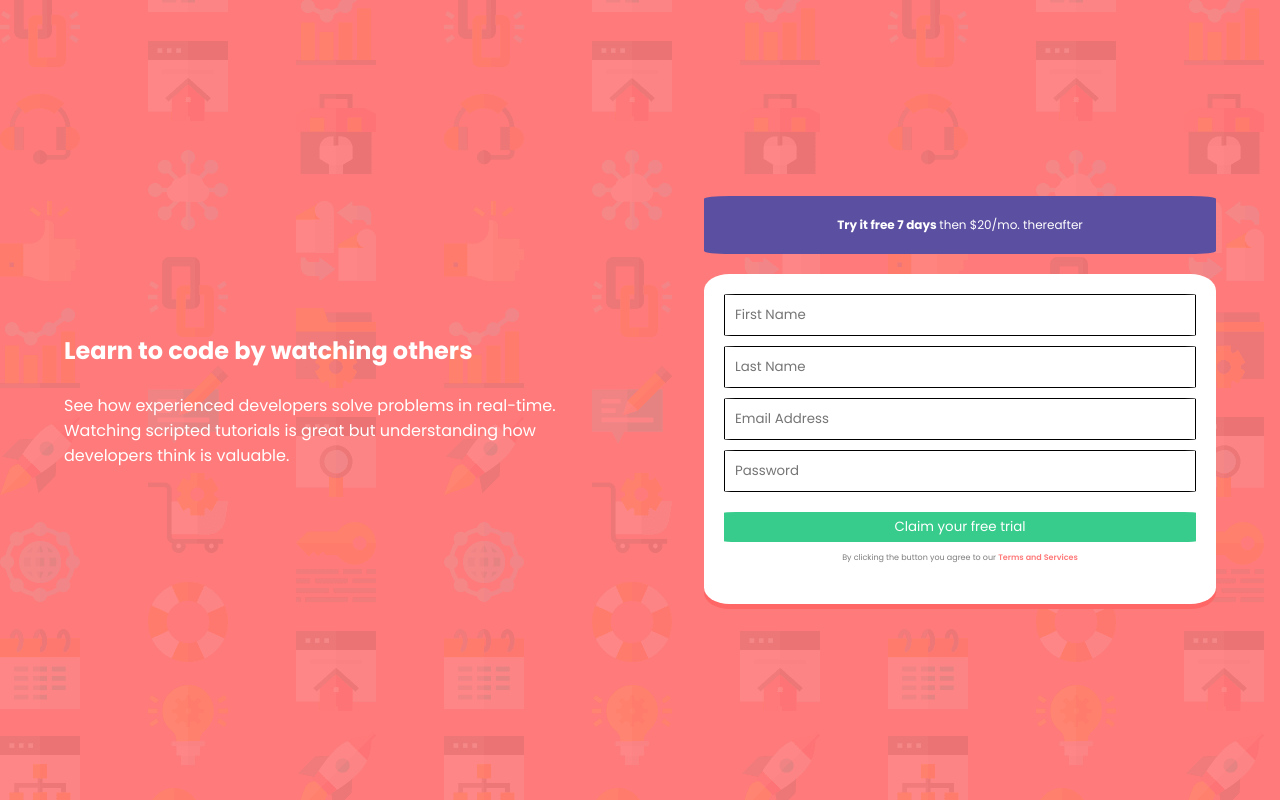
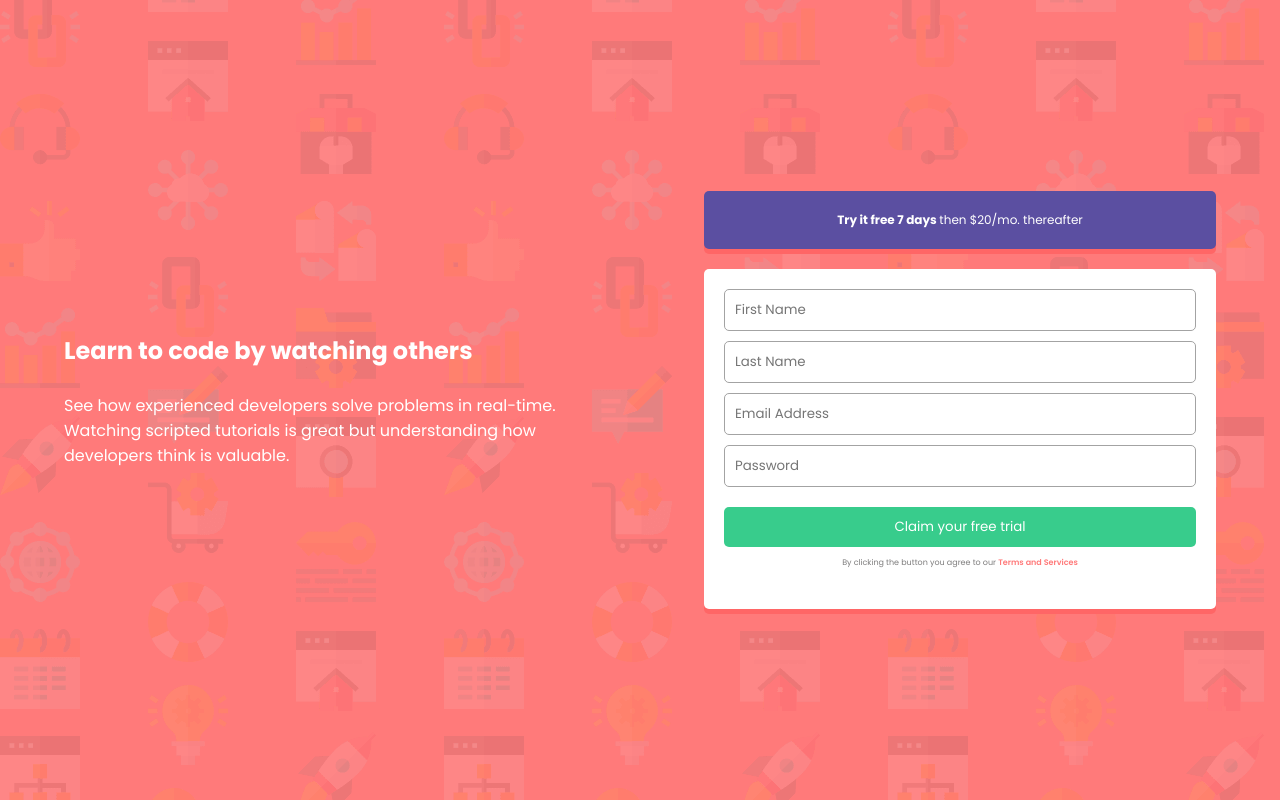
Before and after one commit to Ehrlacker/Signup-form, a plain HTML site: page index.html in a window 1280 px wide. Drawn offline with Linux system fonts and the light colour scheme; files whose address does not match are found by name.

Commit message:
fix styling

```diff
--- a/CSS/style.css
+++ b/CSS/style.css
@@ -62,10 +62,12 @@ text-align:left;
 color: white;
 background-color: hsl(249, 34%, 47%);
 margin-bottom: 20px;
-border-radius: 5%;
+border-radius: 5px;
 font-size: .75rem;
 padding: 20px 0;
 font-weight: 700;
+box-shadow: 0px 5px   hsl(0, 100%, 70%);
+
 }
 
 .right-top-span{
@@ -77,7 +79,7 @@ form{
     display: flex;
     flex-direction: column;
     padding: 20px;
-    border-radius: 5%;
+    border-radius: 5px;
     box-shadow: 0px 5px   hsl(0, 100%, 70%);
 }
 
@@ -86,16 +88,24 @@ form{
     padding: 10px;
     margin-bottom: 10px;
     border: solid 1px;
-    border-radius: 2.5%;
+    border-radius: 5px;
+    border: 1px solid rgb(163, 163, 163);
+}
+
+.warning{
+    color: red;
+    text-align:right;
+    font-size: .8rem;
+    display: none;
 }
 
 button{
     background-color: hsl(154, 59%, 51%);
     color: white;
     border: none;
-    padding:  5px;
+    padding:  10px;
     margin: 10px 0;
-    border-radius: 2.5%;
+    border-radius: 5px;
 }
 
 .right-bottom-p{
--- a/JS/script.js
+++ b/JS/script.js
@@ -1 +1,6 @@
 'use strict'
+
+const firstName = document.querySelector('.first-name');
+const lastName = document.querySelector('.last-name');
+const email = document.querySelector('.email');
+const password = document.querySelector('.password');
--- a/index.html
+++ b/index.html
@@ -29,10 +29,14 @@
     </div>
 
     <form>
-      <input class="in" type="text" placeholder="First Name">
-      <input class="in" type="text" placeholder="Last Name">
-      <input class="in" type="text" placeholder="Email Address">
-      <input class="in" type="text" placeholder="Password">
+      <input class="in first-name" type="text" placeholder="First Name">
+      <p class="warning">First Name cannot be empty</p>
+      <input class="in last-name" type="text" placeholder="Last Name">
+      <p class="warning">Last Name cannot be empty</p>
+      <input class="in email" type="email" placeholder="Email Address">
+      <p class="warning">Email cannot be empty</p>
+      <input class="in password" type="password" placeholder="Password">
+      <p class="warning">Password cannot be empty</p>
       <button type="submit">Claim your free trial</button>
       <p class="right-bottom-p">By clicking the button you agree to our <span class="right-bottom-span">Terms and Services</span></p>
     </form>
```
